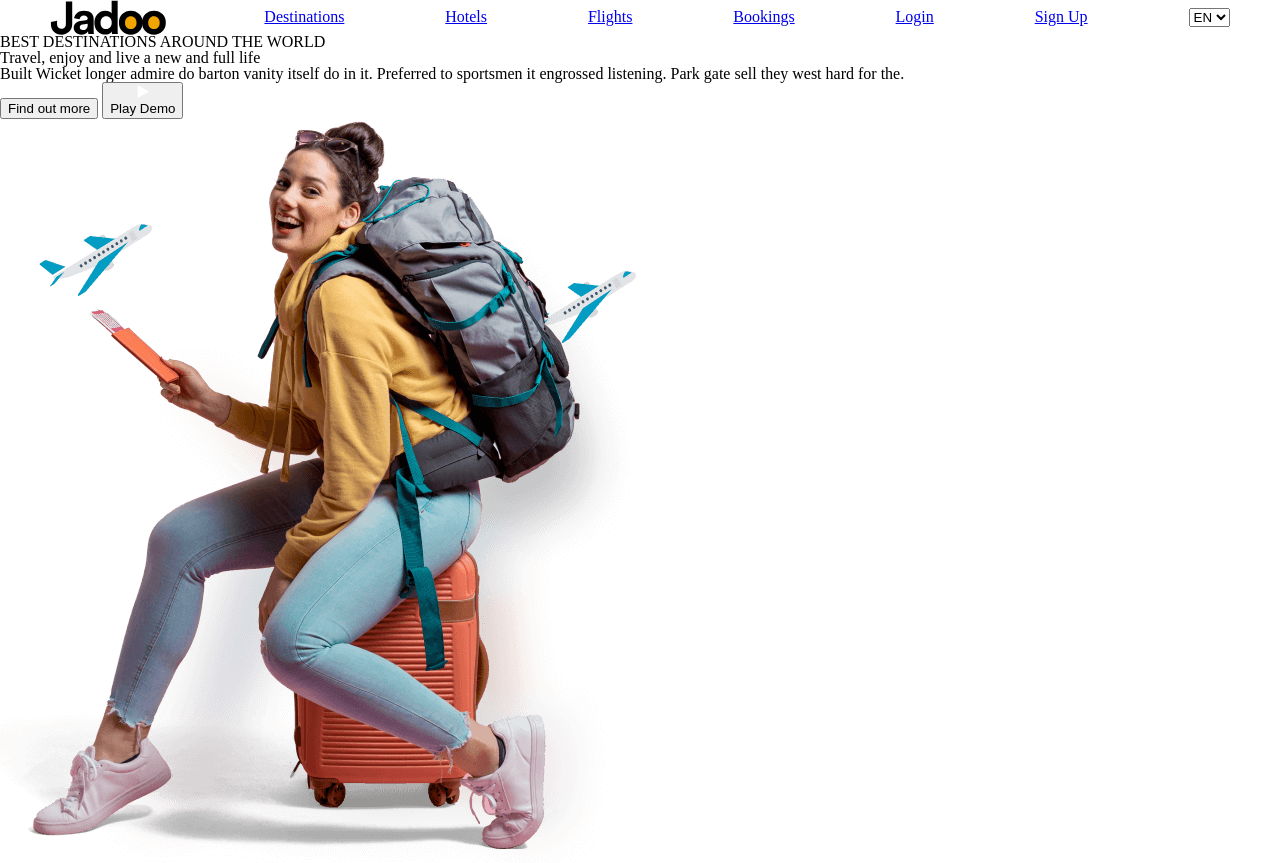
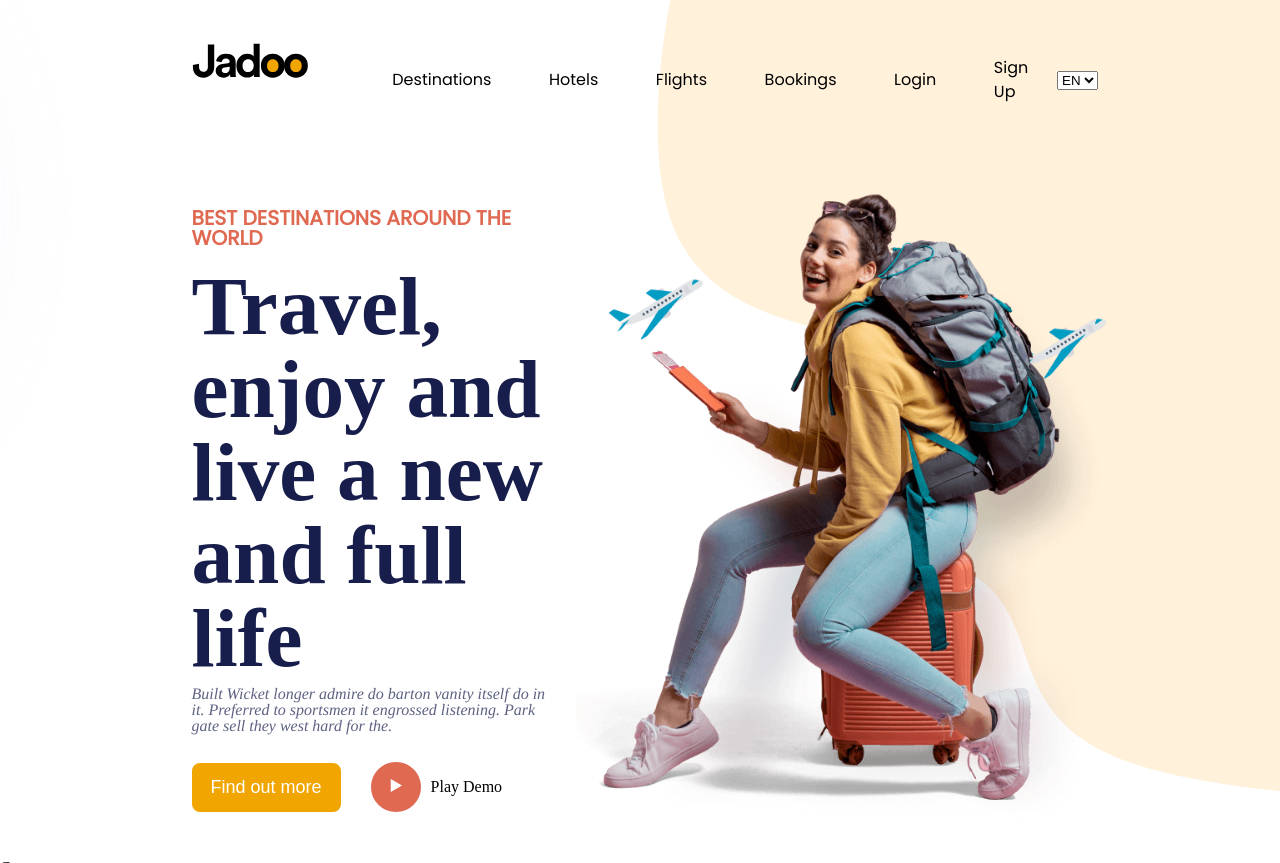
Before and after one commit to Ukrainian-and-JS/CoolSite, a plain HTML site: page index.html in a window 1280 px wide. Shown: the top 863 px of the page. Drawn offline with Linux system fonts and the light colour scheme; a web font is replaced by a local one.

Commit message:
add header and section1 css

```diff
--- a/index.html
+++ b/index.html
@@ -9,6 +9,9 @@
     <link rel="preconnect" href="https://fonts.googleapis.com">
     <link rel="preconnect" href="https://fonts.gstatic.com" crossorigin>
     <link href="https://fonts.googleapis.com/css2?family=Roboto&display=swap" rel="stylesheet">
+    <link href="https://fonts.googleapis.com/css2?family=Poppins&display=swap" rel="stylesheet">
+    <link href="https://fonts.googleapis.com/css2?family=Poppins&family=Volkhov:wght@700&display=swap" rel="stylesheet">
+    <link href="https://fonts.googleapis.com/css2?family=Poppins&family=Tinos:ital@1&family=Volkhov:wght@700&display=swap" rel="stylesheet">
     <title>Jadoo</title>
 
     <!-- Add icon library https://www.w3schools.com/icons/fontawesome_icons_directional.asp -->
@@ -21,53 +24,63 @@
 
         <!-- Navigation -->
         <nav class="navigation">
-                <ul class="nav_list">
+
+            <div class = "container">
                 <!-- LOGO -->
-                    <li id="logo">
-                        <a href="index.html">
+                <a id = "navigation_logo" href="index.html">
                     <img src="./img/logo.svg"
                         alt="logo">
                 </a>
+
+
+                <div id="navbar">
+                    <ul id="navigation-nav_list">
+                        <!-- Destinations -->
+                        <li class="navigation-nav-link">
+                            <a class="link" href="#destinations">Destinations</a>
                         </li>
 
-                    <!-- Destinations -->
-                    <li>
-                        <a href="#destinations">Destinations</a>
+
+                        <!-- Hotels -->
+                        <li class="navigation-nav-link">
+                            <a class="link" href="#hotels">Hotels</a>
                         </li>
 
-                    <!-- Hotels -->
-                    <li>
-                        <a href="#hotels">Hotels</a>
+
+                        <!-- Flights -->
+                        <li class="navigation-nav-link">
+                            <a class="link" href="#flights">Flights</a>
                         </li>
 
-                    <!-- Flights -->
-                    <li>
-                        <a href="#flights">Flights</a>
+
+                        <!-- Bookings -->
+                        <li class="navigation-nav-link">
+                            <a class="link" href="#bookings">Bookings</a>
                         </li>
 
-                    <!-- Bookings -->
-                    <li>
-                        <a href="#bookings">Bookings</a>
+
+                        <!-- Login -->
+                        <li class="navigation-nav-link">
+                            <a class="link" href="#login">Login</a>
                         </li>
 
-                    <!-- Login -->
-                    <li>
-                        <a href="#login">Login</a>
+
+                        <!-- Sign Up -->
+                        <li class="navigation-nav-link">
+                            <a class="link" href="#sign_up">Sign Up</a>
                         </li>
 
-                    <!-- Sign Up -->
-                    <li>
-                        <a href="#sign_up">Sign Up</a>
-                    </li>
 
                         <!-- Dropdown Language -->
-                    <li>
+                        <li class="navigation-nav-dropdown">
                             <select name="language" id="language">
                                 <option value="EN">EN</option>
                                 <option value="UA">UA</option>
                             </select>
                         </li>
                     </ul>
+                </div>
+            </div>
         </nav>
 
     </header>
@@ -76,34 +89,43 @@
 
 
     <!-- First Section (Face) -->
-    <div class="screen-1">
+    <section class="screen-1">
+        <!-- Background Holder -->
+        <div class="background-holder">
+        </div>
+        <div class="container">
+            <div class="align">
+
                 <!-- Left part -->
-        <div>
+                <div id="left_part">
                     <!-- Text -->
-            <div>
-                <h4>BEST DESTINATIONS AROUND THE WORLD</h4>
-                <h1>Travel, enjoy and live a new and full life</h1>
-                <p>Built Wicket longer admire do barton vanity itself do in it.
+                    <h4 id="first_line">BEST DESTINATIONS AROUND THE WORLD</h4>
+                    <h1 id="second_line">Travel, enjoy and live a new and full life</h1>
+                    <p id="third_line">Built Wicket longer admire do barton vanity itself do in it.
                     Preferred to sportsmen it engrossed listening.
                     Park gate sell they west hard for the.</p>
-            </div>
+
 
                     <!-- Buttons -->
-            <div>
-                <button type="button">Find out more</button>
-                <button type="button">
+                    <div class="buttons">
+                        <button id="find_out_more" type="button">Find out more</button>
+                        <button id="play_demo" type="button">
                             <img src="./img/play.svg" alt="play button">
-                    <br> Play Demo
                         </button>
+                        <a href="#!" id="play_text">Play Demo</a>
                     </div>
                 </div>
 
                 <!-- Right part -->
-        <div>
+                <div class="img_container">
                     <!-- Image -->
-            <img src="./img/sitting_lady.png" alt="sitting lady">
+                    <img id="lady" src="./img/sitting_lady.png" alt="sitting lady">
+                </div>
+
+
             </div>
         </div>
+    </section>
 
 
     <div class="screen-2">
--- a/styles/style.css
+++ b/styles/style.css
@@ -1,13 +1,185 @@
-.nav_list{
-    display: flex;
-    background-image: url("./img/sitting_lady.png");
-
-    flex-direction: row;
-    justify-content: space-around;
-    align-items: center;
+.navigation {
+    font-size: 16px;
+    padding: 40px 16px;
+    box-sizing: border-box;
+    font-family: Poppins;
 }
 
-#logo{
-    height: 34px;
-    width: 113px;
+.container {
+    display: flex;
+    justify-content: space-between;
+    font-size: 16px;
+    margin-left: 159.5px;
+    margin-right: 159.5px;
+    padding-left: 16px;
+    padding-right: 16px;
 }
+
+#navigation_logo {
+    margin: 0px 16px 0px 0px;
+    padding: 2.91408px 0px;
+}
+
+#navbar {
+    display:flex;
+    flex-basis: auto;
+    margin-top: 0;
+    border: 0;
+    font-size: 16px;
+    font-weight: 400;
+    line-height: 1.5;
+    box-sizing: border-box;
+}
+
+#navigation-nav_list {
+    display:flex;
+    -webkit-box-orient: horizontal;
+    -webkit-box-direction: normal;
+    flex-direction: row;
+    padding-top: 0px;
+    -webkit-box-align: center;
+    align-items: center;
+    margin-left: auto;
+    padding-left: 0;
+    margin-bottom: 0;
+    list-style: none;
+    margin-top: 0;
+    margin-block-start: 1em;
+    margin-block-end: 1em;
+    margin-inline-start: 0px;
+    margin-inline-end: 0px;
+    padding-inline-start: 40px;
+    -webkit-font-smoothing: antialiased;
+    font-size: 1rem;
+    font-weight: 400;
+    line-height: 1.5;
+    -webkit-text-size-adjust: 100%;
+    box-sizing: border-box;
+}
+
+.navigation-nav-link {
+    display: list-item;
+    text-align: -webkit-match-parent;
+    padding-left: 28.8px;
+    padding-right: 28.8px;
+}
+
+.link {
+    color:black;
+    text-decoration: none;
+}
+
+.navigation-nav-dropdown {
+    display: list-item;
+    text-align: -webkit-match-parent;
+    box-sizing: border-box;
+}
+
+.screen1 {
+    position: relative;
+    display: block;
+    padding-top: 112px;
+    padding-bottom: 80px;
+
+}
+
+.background-holder {
+    background-image: url(../img/hero-bg.svg);
+    position: absolute;
+    width: 100%;
+    min-height: 100%;
+    top: 0;
+    left: 0;
+    background-size: cover;
+    background-position: center;
+    z-index: -1;
+}
+
+.align {
+    display: flex;
+    align-items: center;
+    flex-direction: row;
+}
+
+.image_container {
+    display: block;
+    width: 50%;
+    padding-right: 16px;
+    padding-left: 16px;
+}
+
+#lady {
+    width: 105%;
+    margin-left: 0px;
+    padding-top: 0;
+    vertical-align: middle;
+}
+
+
+#left_part {
+    display: block;
+    text-align: left;
+    width: 50%;
+    padding-right: 16px;
+    padding-left: 16px;
+    padding-top: 48px;
+    padding-bottom: 48px;
+    margin-right: 0px;
+}
+
+#first_line {
+    display: block;
+    color: #DF6951;
+    font-weight: 700;
+    margin-bottom: 1rem;
+    font-size: 1.26563rem;
+    font-family: Poppins;
+}
+
+#second_line {
+    color: #181E4B;
+    font-weight: 700;
+    margin-bottom: 1rem;
+    font-size: 5.20158rem;
+    margin-bottom: 5px;
+    font-family: Volkhov;
+}
+
+#third_line {
+    color: #5E6282;
+    font-weight: 500;
+    margin-bottom: 1.8rem;
+    font-size: 1rem;
+    font-family: Tinos;
+}
+
+.buttons {
+    display: flex;
+    align-items: center;
+    text-align: left;
+}
+
+#find_out_more {
+    background-color: #F1A501;
+    color: white;
+    font-size: 18px;
+    margin: 0px 30px 0px 0px;
+    padding: 13px, 27px;
+    border-radius: 8px;
+    border: 13px solid #F1A501;
+}
+
+#play_demo {
+    height: 50px;
+    width: 50px;
+    background-color: #DF6951;
+    border-radius: 25px;
+    color: black;
+    border: 13px solid #DF6951;
+}
+
+#play_text {
+    color:black;
+    margin-left: 10px;
+    text-decoration: none;
+}
```
Also changed, not shown: img/hero-bg.svg (added). Lines whose indentation alone changed are shown as unchanged.
